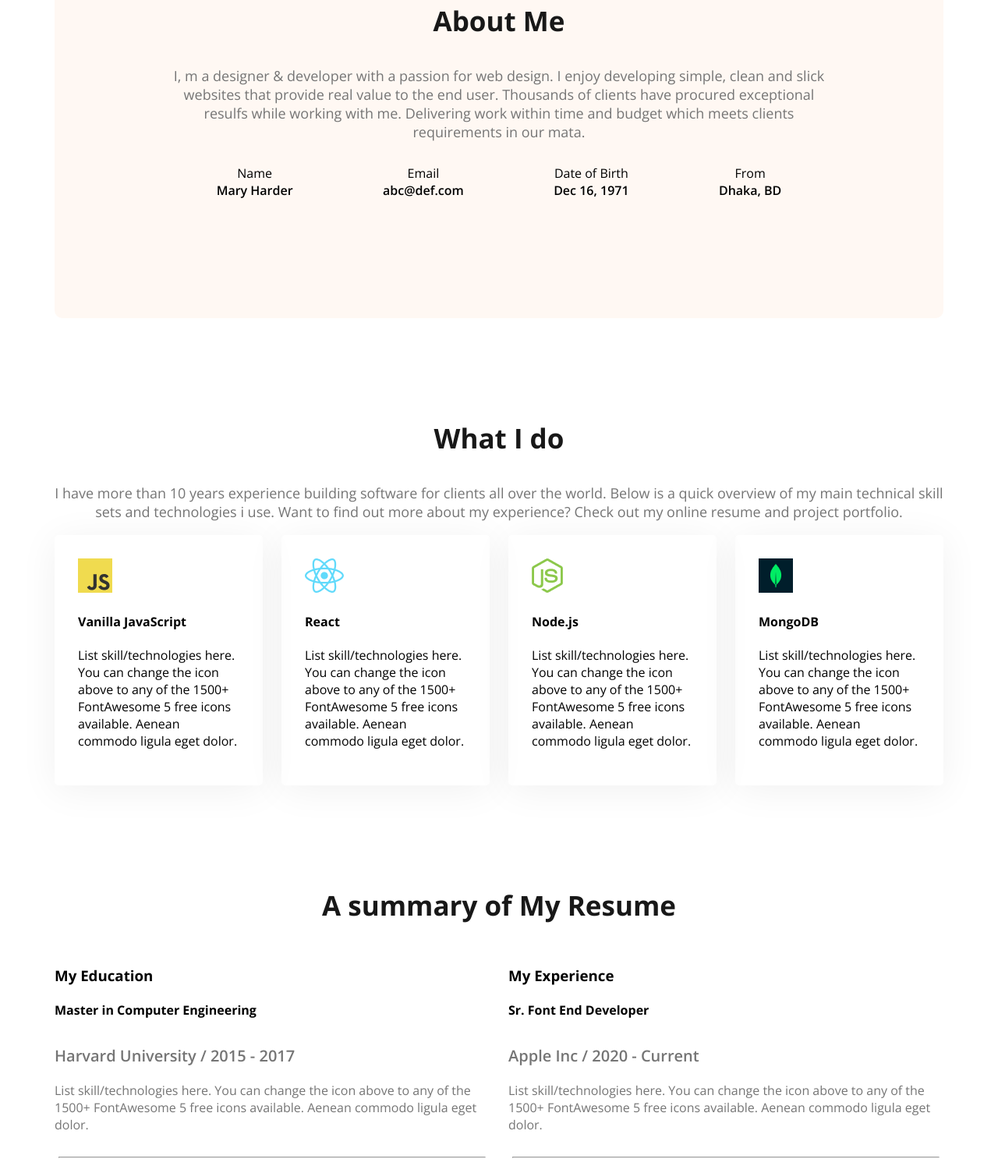
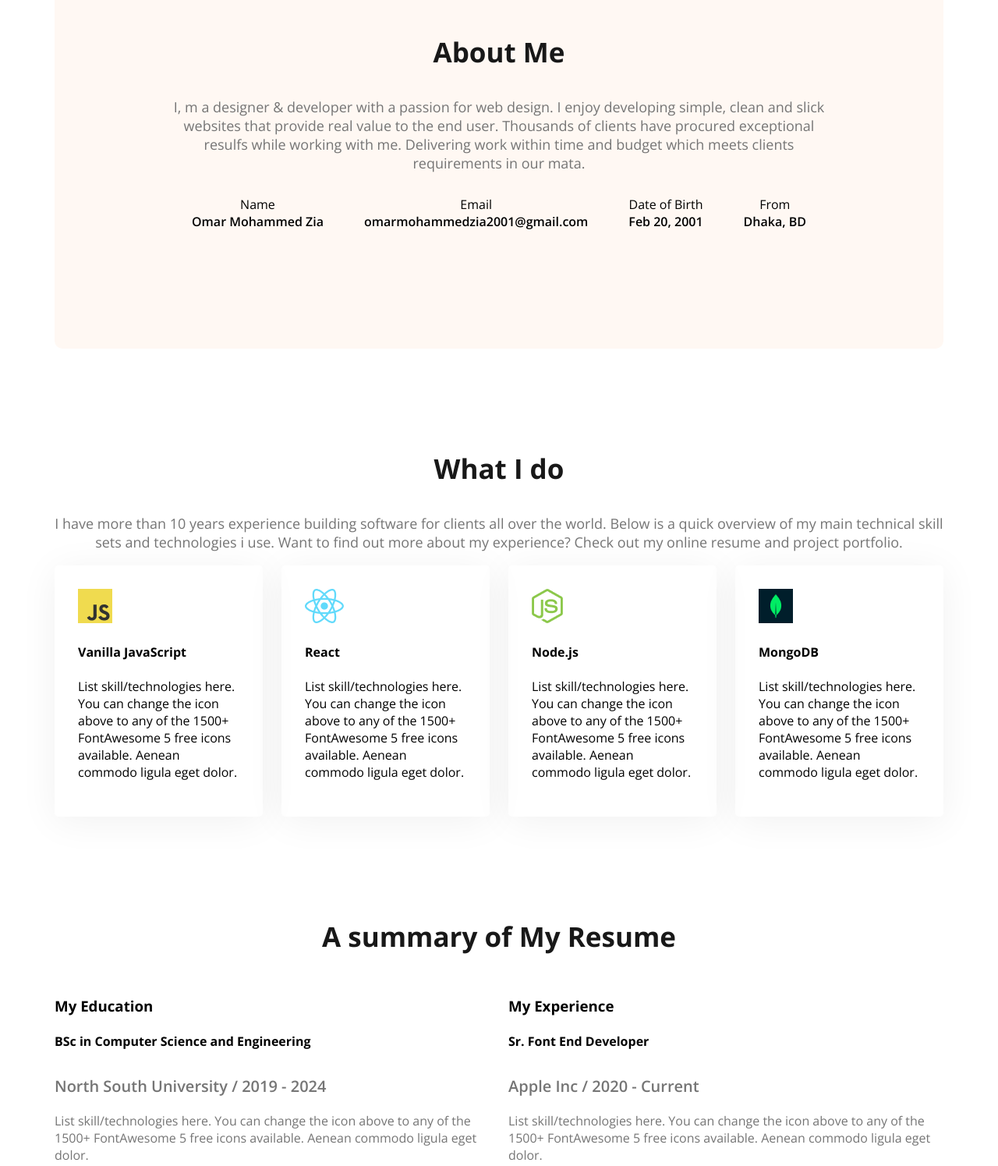
Before and after one commit to Zia-019/web-dev-portfolio, a plain HTML site: page index.html in a window 1280 px wide. Shown: the part 1254-2749 px from the top of the page at 78% size. Drawn offline with nearby package versions, Linux system fonts and the light colour scheme.

Commit message:
My details

```diff
--- a/index.html
+++ b/index.html
@@ -16,7 +16,7 @@
 <body class="open-sans-normal">
     <header class="header secondary-background">
         <nav>
-            <h3 class="nav-title">Ma<span class="text-primary">r</span>y</h3>
+            <h3 class="nav-title">Om<span class="text-primary">a</span>r</h3>
             <ul>
                 <li><a class="dark-2">Portfolio</a></li>
                 <li><a class="dark-2" href="">Blog</a></li>
@@ -27,14 +27,14 @@
         <div class="banner">
             <div class="banner-content">
                 <h4 class="banner-greetings dark-2">Hi, I am</h4>
-                <h1 class="banner-title">Mary Harder</h1>
+                <h1 class="banner-title">Omar Mohammed Zia</h1>
                 <p class="banner-description">
                     Shot what able cold new see hold.Friendly as an betrayed formerly he. Morning because as to society behaved moments.
                 </p>
                 <button class="btn-primary"><i class="fa-solid fa-download"></i> Download CV</button>
                 <button class="btn-primary"><i class="fa-solid fa-phone"></i> Contact</button>
             </div>
-            <img class="banner-profile-pic" src="images/hardy.png" alt="">
+            <img class="banner-profile-pic" src="images/Omar.png" alt="">
         </div>
 
     </header>
@@ -48,15 +48,15 @@
                 <!-- .about-item*4>.item-title+.item-description -->
                  <div class="about-item">
                     <div class="item-title">Name</div>
-                    <div class="item-description">Mary Harder</div>
+                    <div class="item-description">Omar Mohammed Zia</div>
                  </div>
                  <div class="about-item">
                     <div class="item-title">Email</div>
-                    <div class="item-description">abc@def.com</div>
+                    <div class="item-description">omarmohammedzia2001@gmail.com</div>
                  </div>
                  <div class="about-item">
                     <div class="item-title">Date of Birth</div>
-                    <div class="item-description">Dec 16, 1971</div>
+                    <div class="item-description">Feb 20, 2001</div>
                  </div>
                  <div class="about-item">
                     <div class="item-title">From</div>
@@ -99,22 +99,22 @@
                  <div class="resume-column">
                     <h3 class="resume-column-title">My Education</h3>
                     <div class="experience">
-                        <h4 class="experience-title">Master in Computer Engineering</h4>
-                        <h5 class="experience-sub-title">Harvard University / 2015 - 2017</h5>
+                        <h4 class="experience-title">BSc in Computer Science and Engineering</h4>
+                        <h5 class="experience-sub-title">North South University / 2019 - 2024</h5>
                         <div class="experience-details">List skill/technologies here. You can change the icon above
                             to any of the 1500+ FontAwesome 5 free icons available. Aenean commodo ligula eget dolor.</div>
                     </div>
                     <hr>
                     <div class="experience">
-                        <h4 class="experience-title">Master in Computer Engineering</h4>
-                        <h5 class="experience-sub-title">Harvard University / 2015 - 2017</h5>
+                        <h4 class="experience-title">BSc in Computer Science and Engineering</h4>
+                        <h5 class="experience-sub-title">North South University / 2019 - 2024</h5>
                         <div class="experience-details">List skill/technologies here. You can change the icon above
                             to any of the 1500+ FontAwesome 5 free icons available. Aenean commodo ligula eget dolor.</div>
                     </div>
                     <hr>
                     <div class="experience">
-                        <h4 class="experience-title">Master in Computer Engineering</h4>
-                        <h5 class="experience-sub-title">Harvard University / 2015 - 2017</h5>
+                        <h4 class="experience-title">BSc in Computer Science and Engineering</h4>
+                        <h5 class="experience-sub-title">North South University / 2019 - 2024</h5>
                         <div class="experience-details">List skill/technologies here. You can change the icon above
                             to any of the 1500+ FontAwesome 5 free icons available. Aenean commodo ligula eget dolor.</div>
                     </div>
```
Also changed, not shown: images/Omar.png (added).
